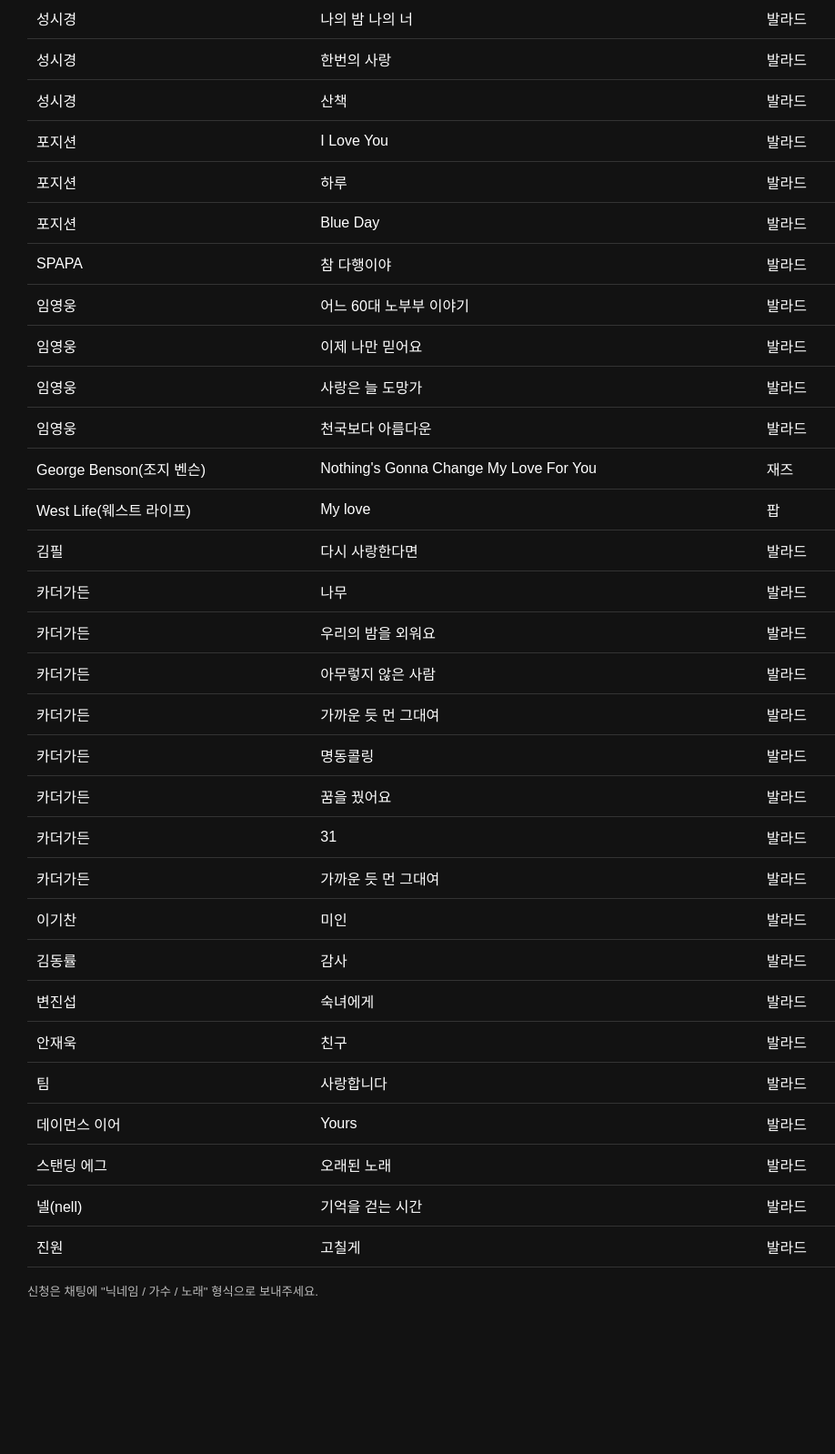
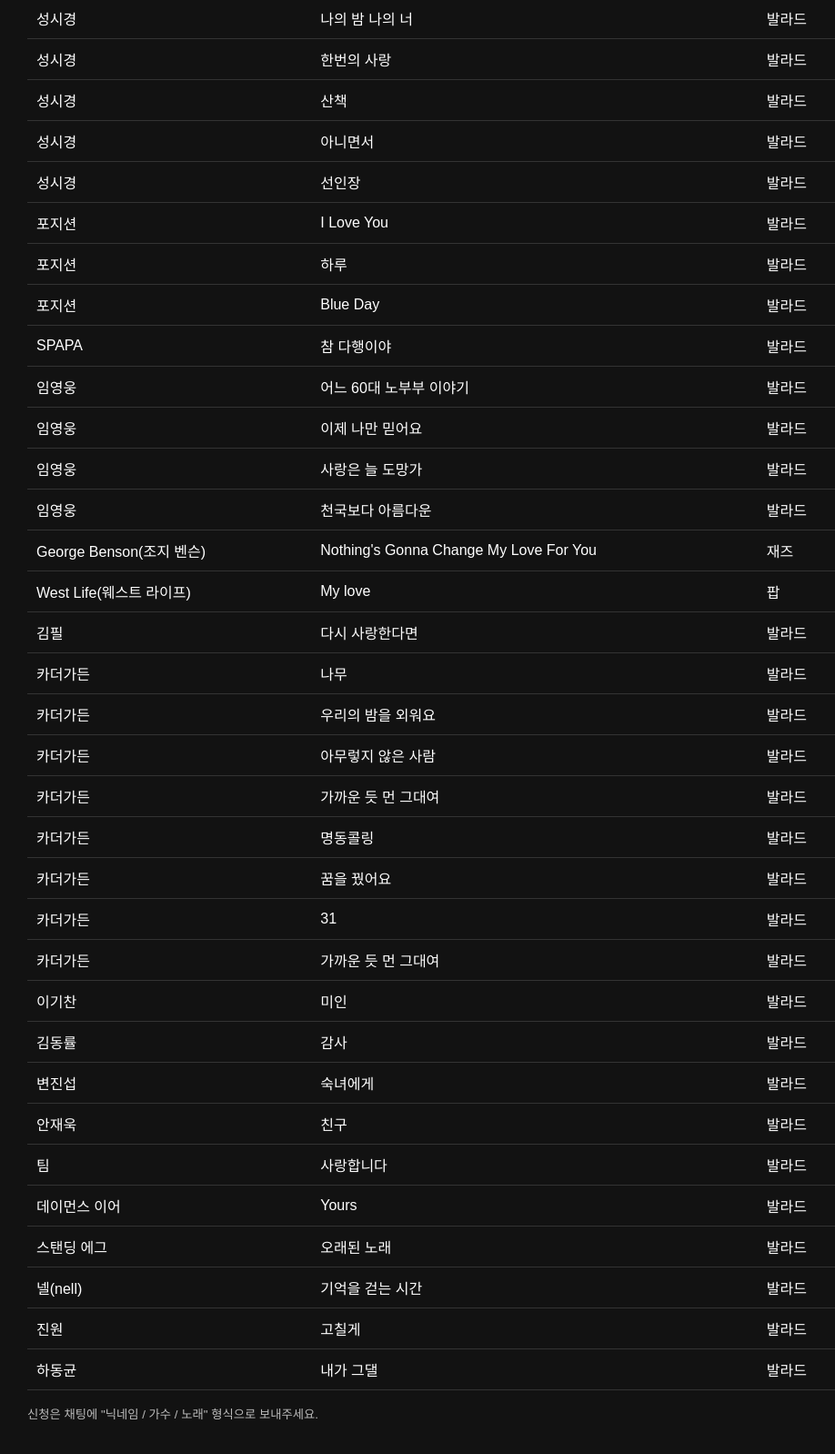
Before and after one commit to hanyoung0930/hanyoung-songbook.github.io, a plain HTML site: page index.html in a window 1280 px wide. Shown: the part 800-2398 px from the top of the page at 91% size, without its empty margins (160-1078 px from the left). Before the commit the page ends 2264 px from the top, so only its background shows below. Drawn offline with Linux system fonts and the light colour scheme.

Commit message:
Update index.html

```diff
--- a/index.html
+++ b/index.html
@@ -37,7 +37,9 @@ small{color:#bbb}
 <tr><td>성시경</td><td>너는 나의 봄이다</td><td>발라드</td></tr>
 <tr><td>성시경</td><td>나의 밤 나의 너</td><td>발라드</td></tr>
 <tr><td>성시경</td><td>한번의 사랑</td><td>발라드</td></tr>
-<tr><td>성시경</td><td>산책</td><td>발라드</td></tr>
+<tr><td>성시경</td><td>산책</td><td>발라드</td></tr
+<tr><td>성시경</td><td>아니면서</td><td>발라드</td></tr>
+<tr><td>성시경</td><td>선인장</td><td>발라드</td></tr>
 <tr><td>포지션</td><td>I Love You</td><td>발라드</td></tr>
 <tr><td>포지션</td><td>하루</td><td>발라드</td></tr>
 <tr><td>포지션</td><td>Blue Day</td><td>발라드</td></tr>
@@ -66,6 +68,7 @@ small{color:#bbb}
 <tr><td>스탠딩 에그</td><td>오래된 노래</td><td>발라드</td></tr>
 <tr><td>넬(nell)</td><td>기억을 걷는 시간</td><td>발라드</td></tr>
 <tr><td>진원</td><td>고칠게</td><td>발라드</td></tr>
+<tr><td>하동균</td><td>내가 그댈</td><td>발라드</td></tr>
 </tbody>
 </table>
 <p><small>신청은 채팅에 "닉네임 / 가수 / 노래" 형식으로 보내주세요.</small></p>
```
